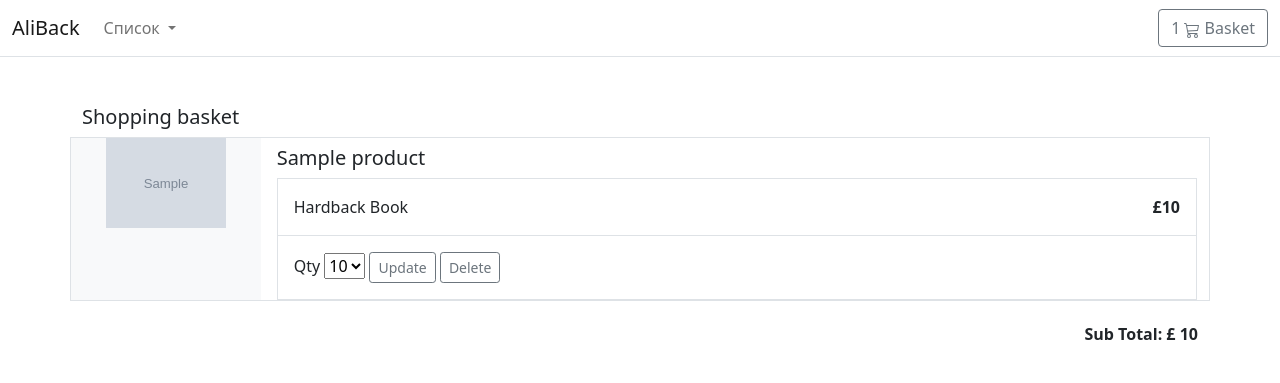
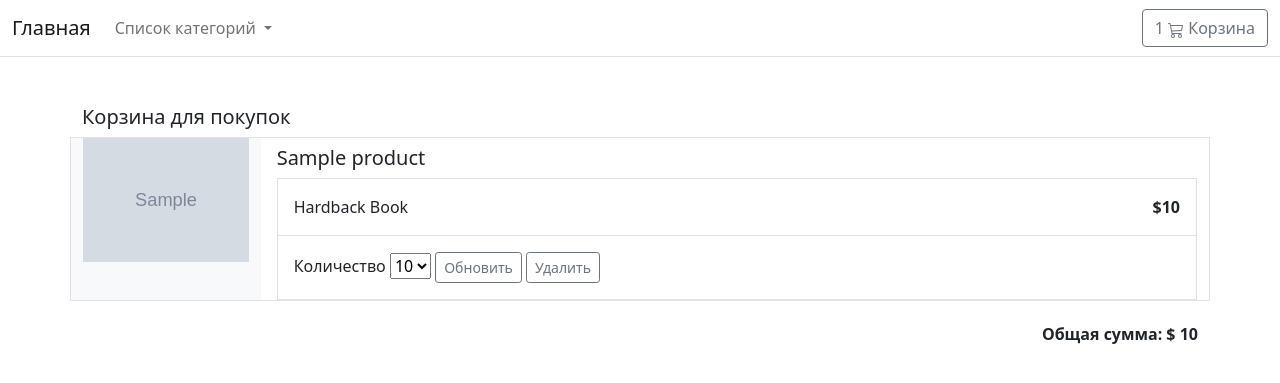
Before and after one commit to Eldiyar1/AliBackEcomm, a Django app: template templates/store/basket/summary.html in a window 1280 px wide. Shown: the top 383 px of the page. Run offline with Django 3.2, Linux system fonts and the light colour scheme; the template is opened without the code that fills it: most values are stand-ins (such as "Sample title", 1, 10 or a date in 2020); grey boxes marked "Sample" are stand-in pictures.

Commit message:
busket update button

```diff
--- a/apps/basket/context_processors.py
+++ b/apps/basket/context_processors.py
@@ -1,4 +1,4 @@
-from .basket import Basket
+from .services import Basket
 
 
 def basket(request):
--- a/apps/basket/urls.py
+++ b/apps/basket/urls.py
@@ -1,10 +1,11 @@
 from django.urls import path
-from .views import basket_summary, basket_add, basket_delete
+from .views import basket_summary, basket_add, basket_delete, basket_update
 
 app_name = 'basket'
 
 urlpatterns = [
     path('', basket_summary, name='basket_summary'),
     path('add/', basket_add, name='basket_add'),
+    path('update/', basket_update, name='basket_update'),
     path('delete/', basket_delete, name='basket_delete')
 ]
--- a/apps/store/views.py
+++ b/apps/store/views.py
@@ -4,9 +4,8 @@ from .models import Category, Product
 
 
 def products_list(request):
-    products = Product.products.all()  # products - это пользовательский менеджер(для активных продуктов)
+    products = Product.products.all()
     return render(request, 'store/home.html', {'products': products})
-    # в цикле темплейта используется этот ключ products
 
 
 def product_detail(request, slug):
--- a/templates/store/basket/summary.html
+++ b/templates/store/basket/summary.html
@@ -1,16 +1,16 @@
-{% extends "../base.html" %}
+{% extends "store/index.html" %}
 {% load static %}
-{% block title %}Basket Summary{% endblock %}
+{% block title %}Корзина{% endblock %}
 
 {% block content %}
     <main class="pt-5">
         <div class="container">
-        <h1 class="h5">Shopping basket</h1>
+            <h1 class="h5">Корзина для покупок</h1>
             {% for item in basket %}
                 {% with product=item.product %}
-        <div data-index="{{product.id}}" class="row mb-4 border product-item">
+                    <div data-index="{{ product.id }}" class="row mb-4 border product-item">
                         <div class="col-md-3 col-lg-2 order-md-first bg-light">
-                <img class="img-fluid mx-auto d-block" width="120px" alt="Responsive image"
+                            <img class="img-fluid mx-auto d-block" width="200" alt="Responsive image"
                                  src="{{ product.image.url }}">
                         </div>
                         <div class="col-md-9 col-lg-10 ps-md-3 ps-lg-10">
@@ -21,27 +21,28 @@
                                 <div class="col border-bottom">
                                     <div class="row p-3">
                                         <div class="col-6">Hardback Book</div>
-                            <div class="col-6 text-end"><span class="h6 fw-bold">£{{ product.price }}</span></div>
+                                        <div class="col-6 text-end"><span class="h6 fw-bold">${{ product.price }}</span>
+                                        </div>
                                     </div>
                                 </div>
                                 <div class="col">
                                     <div class="row p-3">
                                         <div class="col-12">
-                                <label for="select">Qty</label>
-                                <select id="select{{product.id}}">
+                                            <label for="select">Количество</label>
+                                            <select id="select{{ product.id }}">
                                                 <option selected>
-                                        {{item.qty}}
+                                                    {{ item.qty }}
                                                 </option>
                                                 <option value="">1</option>
                                                 <option value="">2</option>
                                                 <option value="">3</option>
                                                 <option value="">4</option>
                                             </select>
-                                <button type="button" id="update-button" data-index="{{product.id}}"
-                                        class="btn btn-outline-secondary btn-sm update-button">Update
+                                            <button type="button" id="update-button" data-index="{{ product.id }}"
+                                                    class="btn btn-outline-secondary btn-sm update-button">Обновить
                                             </button>
-                                <button type="button" id="delete-button" data-index="{{product.id}}"
-                                        class="btn btn-outline-secondary btn-sm delete-button">Delete
+                                            <button type="button" id="delete-button" data-index="{{ product.id }}"
+                                                    class="btn btn-outline-secondary btn-sm delete-button">Удалить
                                             </button>
                                         </div>
                                     </div>
@@ -52,16 +53,37 @@
                 {% endwith %}
             {% endfor %}
             <div class="col-12 text-end">
-            <div class="h6 fw-bold">Sub Total: £
-                <div id="subtotal" class="d-inline-flex">{{basket.get_total_price}}</div>
+                <div class="h6 fw-bold">Общая сумма: $
+                    <div id="subtotal" class="d-inline-flex">{{ basket.get_total_price }}</div>
                 </div>
             </div>
         </div>
     </main>
 
+    <script>
+        $(document).on('click', '.update-button', function (e) {
+            e.preventDefault();
+            var prodid = $(this).data('index');
+            $.ajax({
+                type: 'POST',
+                url: '{% url "basket:basket_update" %}',
+                data: {
+                    productid: $(this).data('index'),
+                    productqty: $('#select' + prodid + ' option:selected').text(),
+                    csrfmiddlewaretoken: "{{csrf_token}}",
+                    action: 'post'
+                },
+                success: function (json) {
+                    document.getElementById("basket-qty").innerHTML = json.qty
+                    document.getElementById("subtotal").innerHTML = json.subtotal
+                },
+                error: function (xhr, errmsg, err) {
+                }
+            });
+        })
+    </script>
 
     <script>
-  // Delete Item
         $(document).on('click', '.delete-button', function (e) {
             e.preventDefault();
             var prodid = $(this).data('index');
@@ -78,7 +100,8 @@
                     document.getElementById("subtotal").innerHTML = json.subtotal;
                     document.getElementById("basket-qty").innerHTML = json.qty
                 },
-      error: function (xhr, errmsg, err) {}
+                error: function (xhr, errmsg, err) {
+                }
             });
         })
     </script>
--- a/templates/store/base.html
+++ b/templates/store/index.html
@@ -16,7 +16,7 @@
 <header>
     <nav class="navbar navbar-expand-md navbar-light bg-white border-bottom">
         <div class="container-fluid">
-            <a class="navbar-brand" href="/">AliBack</a>
+            <a class="navbar-brand" href="/">Главная</a>
             <button class="navbar-toggler" type="button" data-bs-toggle="collapse" data-bs-target="#navbarCollapse"
                     aria-controls="navbarCollapse" aria-expanded="false" aria-label="Toggle navigation">
                 <span class="navbar-toggler-icon"></span>
@@ -25,10 +25,10 @@
                 <ul class="navbar-nav me-auto mb-2 mb-md-0">
                     <li class="nav-item dropdown">
                         <a class="nav-link dropdown-toggle" href="#" id="navbarDropdown" role="button"
-                           data-bs-toggle="dropdown" aria-expanded="false">Список
+                           data-bs-toggle="dropdown" aria-expanded="false">Список категорий
                         </a>
                         <ul class="dropdown-menu" aria-labelledby="navbarDropdown">
-                            <li><a class="dropdown-item" href="{% url 'store:products_list' %}">Все</a></li>
+                            <li><a class="dropdown-item" href="{% url 'store:products_list' %}">Все товары</a></li>
                             {% for c in categories %}
                                 <li>
                                     <a class="dropdown-item" href="{{ c.get_absolute_url }}">{{ c.name|title }}</a>
@@ -37,7 +37,7 @@
                         </ul>
                     </li>
                 </ul>
-                <a type="button" role="button" href="{% url 'basket:basket_summary'%}"
+                <a type="button" role="button" href="{% url 'basket:basket_summary' %}"
                    class="btn btn-outline-secondary">
                     {% with total_qty=basket|length %}
                         <div id="basket-qty" class="d-inline-flex">
@@ -49,11 +49,10 @@
                         </div>
                     {% endwith %}
                     <svg xmlns="http://www.w3.org/2000/svg" width="16" height="16" fill="currentColor"
-                         class="bi bi-cart3"
-                         viewBox="0 0 16 16">
+                         class="bi bi-cart3" viewBox="0 0 16 16">
                         <path d="M0 1.5A.5.5 0 0 1 .5 1H2a.5.5 0 0 1 .485.379L2.89 3H14.5a.5.5 0 0 1 .49.598l-1 5a.5.5 0 0 1-.465.401l-9.397.472L4.415 11H13a.5.5 0 0 1 0 1H4a.5.5 0 0 1-.491-.408L2.01 3.607 1.61 2H.5a.5.5 0 0 1-.5-.5M3.102 4l.84 4.479 9.144-.459L13.89 4H3.102zM5 12a2 2 0 1 0 0 4 2 2 0 0 0 0-4m7 0a2 2 0 1 0 0 4 2 2 0 0 0 0-4m-7 1a1 1 0 1 1 0 2 1 1 0 0 1 0-2m7 0a1 1 0 1 1 0 2 1 1 0 0 1 0-2"/>
                     </svg>
-                    Basket
+                    Корзина
                 </a>
             </div>
         </div>
--- a/templates/store/products/category.html
+++ b/templates/store/products/category.html
@@ -1,4 +1,4 @@
-{% extends "../base.html" %}
+{% extends "store/index.html" %}
 {% load static %}
 {% block title %}
 {% if category %}{{ category.name }}{% else %}Products{% endif %}
```
Also changed, not shown: apps/basket/services.py (renamed from apps/basket/basket.py, +3 -7 lines), apps/basket/views.py (+13 -13 lines), templates/store/home.html (+4 -15 lines), templates/store/products/detail.html (+29 -11 lines). Lines whose indentation alone changed are shown as unchanged.
